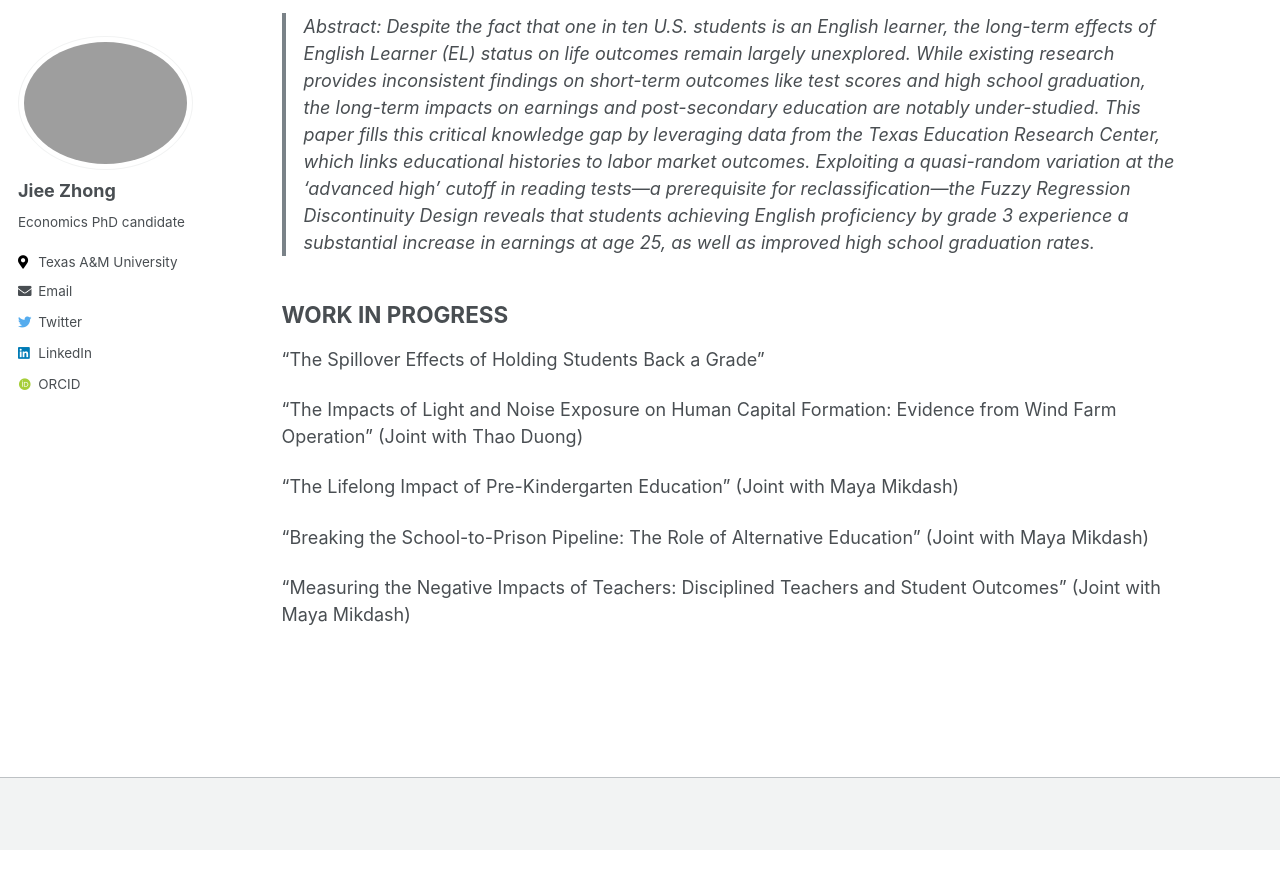
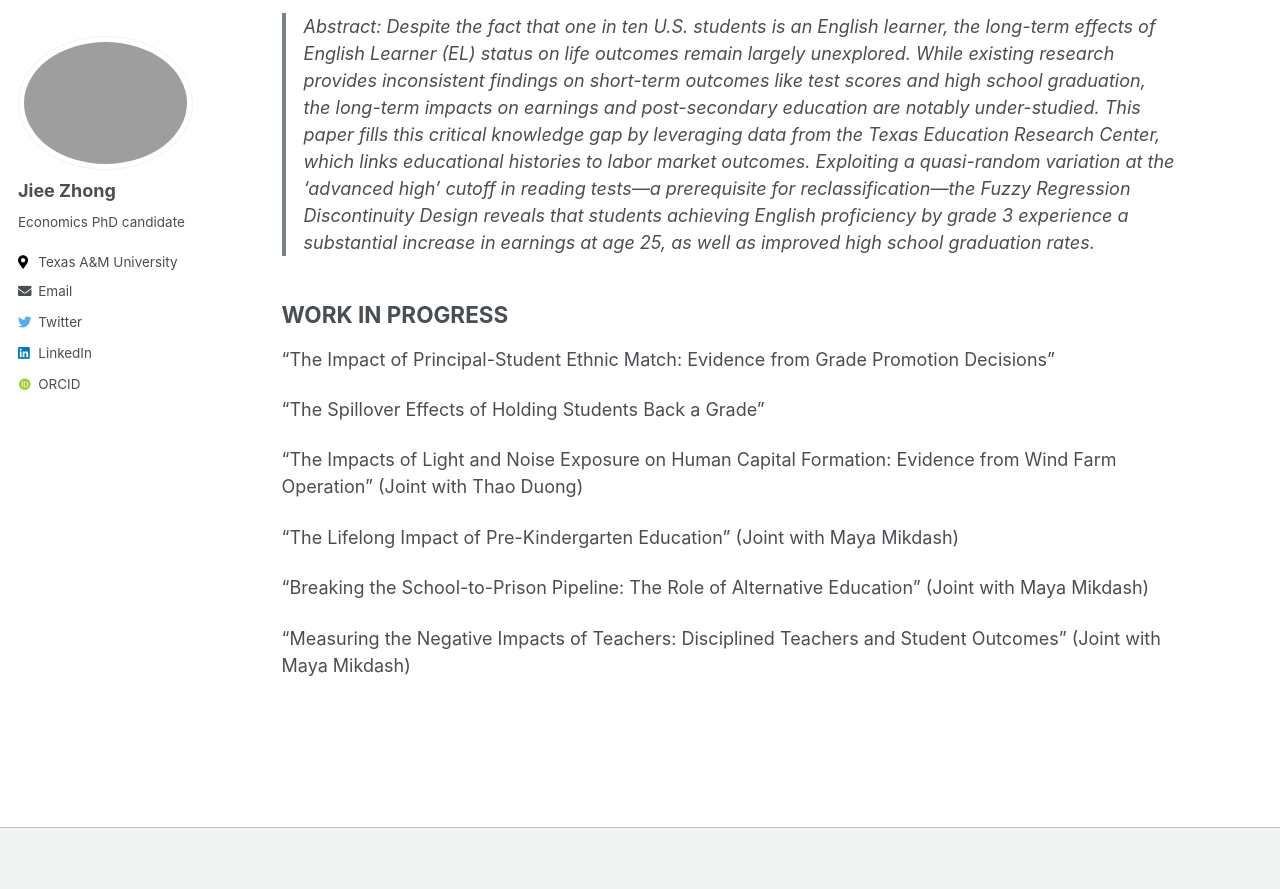
Before and after one commit to jieezhong/jieezhong.github.io, a Jekyll site: the page built from _pages/research.md, in a window 1280 px wide and 900 px high, scrolled down 1559 px. Shown: the top 889 px of the window. Built offline with Jekyll 4.4.1, drawn with Linux system fonts in a browser that asks for light colours; some web fonts are replaced; before the commit the page ends 2409 px from its top, so only the background shows below that.

Commit message:
Update research.md

```diff
--- a/_pages/research.md
+++ b/_pages/research.md
@@ -35,6 +35,7 @@ Revise and Resubmit to <ins> American Economic Journal: Applied Economics </ins>
 
 ## WORK IN PROGRESS
 
+"The Impact of Principal-Student Ethnic Match: Evidence from Grade Promotion Decisions"
 
 "The Spillover Effects of Holding Students Back a Grade"
 
```
